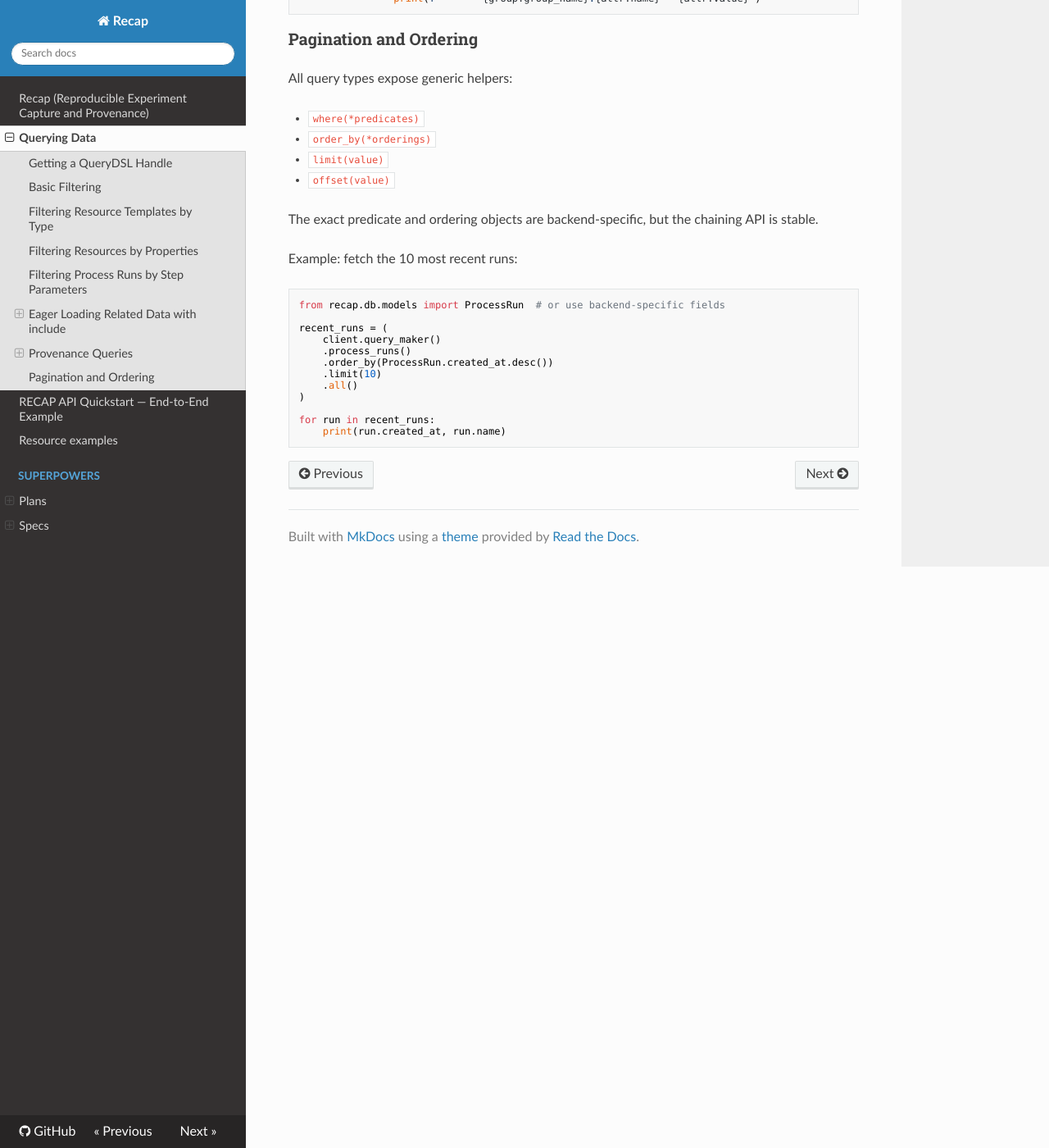
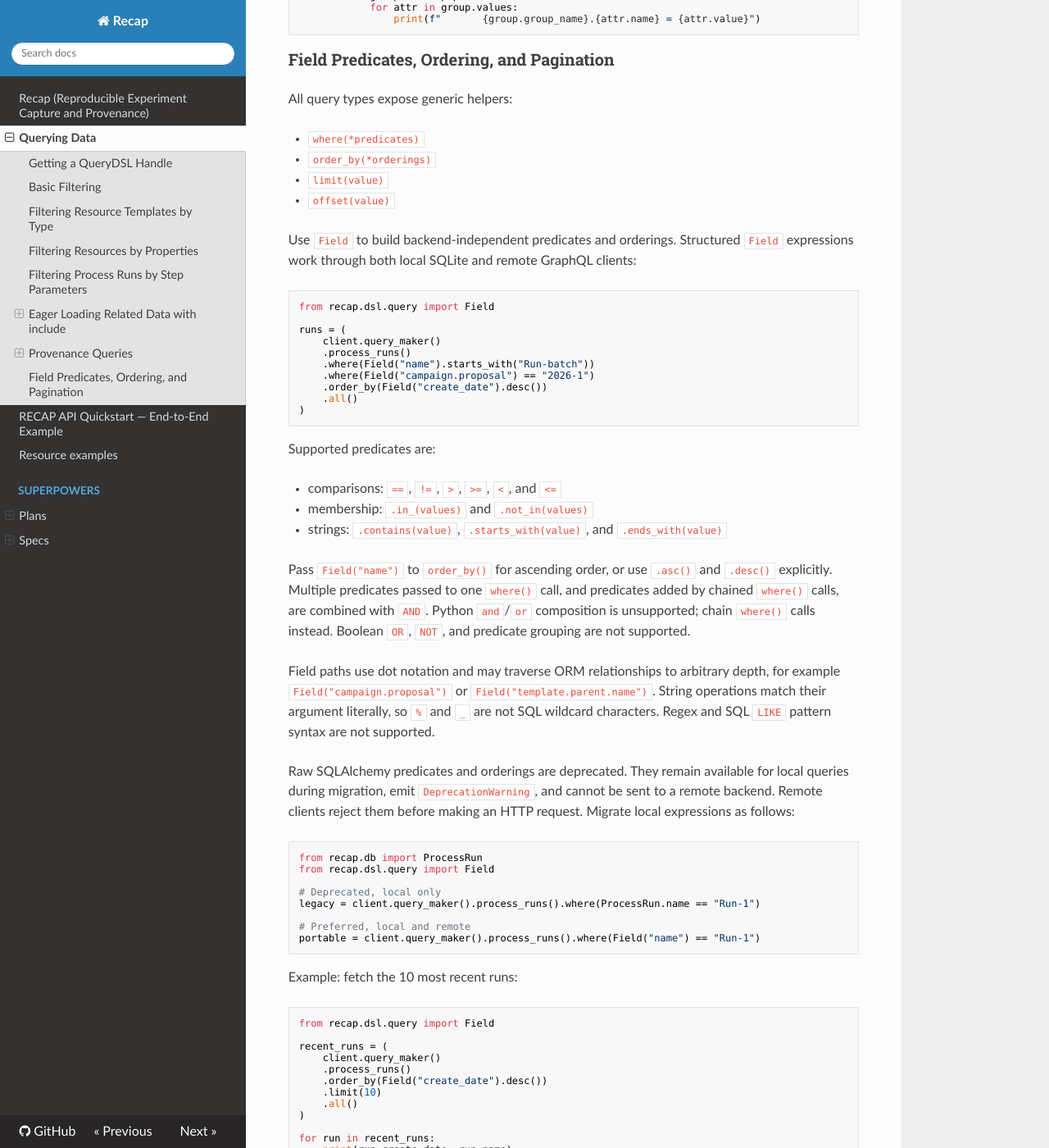
Before and after one commit to NSLS2/recap, an MkDocs documentation site: the page built from docs/querying_data.md, in a window 1280 px wide and 1400 px high, scrolled down 6091 px. Shown: the whole window at 82% size. Built offline with MkDocs 1.6.1, drawn with Linux system fonts in a browser that asks for light colours; nearby versions of some CDN libraries; some of the changed text lies outside the part shown.

Commit message:
docs: document transportable field queries

````diff
--- a/docs/querying_data.md
+++ b/docs/querying_data.md
@@ -64,7 +64,9 @@ The same rule applies to `resources`, `process_templates`, and `resource_templat
 
 ### Basic Filtering
 
-The simplest way to filter is with `filter(**kwargs)`, which translates into backend-specific filter expressions.
+The simplest way to filter for equality is `filter(**kwargs)`, which translates
+keyword arguments into backend-specific filter expressions. It remains a
+convenient shorthand for queries such as `filter(name="Run-1")`.
 
 List all campaigns with a given proposal id:
 
@@ -333,7 +335,7 @@ for run in runs:
                 print(f"       {group.group_name}.{attr.name} = {attr.value}")
 ```
 
-### Pagination and Ordering
+### Field Predicates, Ordering, and Pagination
 
 All query types expose generic helpers:
 
@@ -342,21 +344,69 @@ All query types expose generic helpers:
 - `limit(value)`
 - `offset(value)`
 
-The exact predicate and ordering objects are backend-specific, but the chaining API is stable.
+Use `Field` to build backend-independent predicates and orderings. Structured
+`Field` expressions work through both local SQLite and remote GraphQL clients:
+
+```python
+from recap.dsl.query import Field
+
+runs = (
+    client.query_maker()
+    .process_runs()
+    .where(Field("name").starts_with("Run-batch"))
+    .where(Field("campaign.proposal") == "2026-1")
+    .order_by(Field("create_date").desc())
+    .all()
+)
+```
+
+Supported predicates are:
+
+- comparisons: `==`, `!=`, `>`, `>=`, `<`, and `<=`
+- membership: `.in_(values)` and `.not_in(values)`
+- strings: `.contains(value)`, `.starts_with(value)`, and `.ends_with(value)`
+
+Pass `Field("name")` to `order_by()` for ascending order, or use `.asc()` and
+`.desc()` explicitly. Multiple predicates passed to one `where()` call, and
+predicates added by chained `where()` calls, are combined with `AND`. Python
+`and`/`or` composition is unsupported; chain `where()` calls instead. Boolean
+`OR`, `NOT`, and predicate grouping are not supported.
+
+Field paths use dot notation and may traverse ORM relationships to arbitrary
+depth, for example `Field("campaign.proposal")` or
+`Field("template.parent.name")`. String operations match their argument
+literally, so `%` and `_` are not SQL wildcard characters. Regex and SQL
+`LIKE` pattern syntax are not supported.
+
+Raw SQLAlchemy predicates and orderings are deprecated. They remain available
+for local queries during migration, emit `DeprecationWarning`, and cannot be
+sent to a remote backend. Remote clients reject them before making an HTTP
+request. Migrate local expressions as follows:
+
+```python
+from recap.db import ProcessRun
+from recap.dsl.query import Field
+
+# Deprecated, local only
+legacy = client.query_maker().process_runs().where(ProcessRun.name == "Run-1")
+
+# Preferred, local and remote
+portable = client.query_maker().process_runs().where(Field("name") == "Run-1")
+```
 
 Example: fetch the 10 most recent runs:
 
 ```python
-from recap.db.models import ProcessRun  # or use backend-specific fields
+from recap.dsl.query import Field
 
 recent_runs = (
     client.query_maker()
     .process_runs()
-    .order_by(ProcessRun.created_at.desc())
+    .order_by(Field("create_date").desc())
     .limit(10)
     .all()
 )
 
 for run in recent_runs:
-    print(run.created_at, run.name)
+    print(run.create_date, run.name)
 ```
````
Also changed, not shown: AGENTS.md (+1 -0 lines), README.md (+60 -9 lines).
